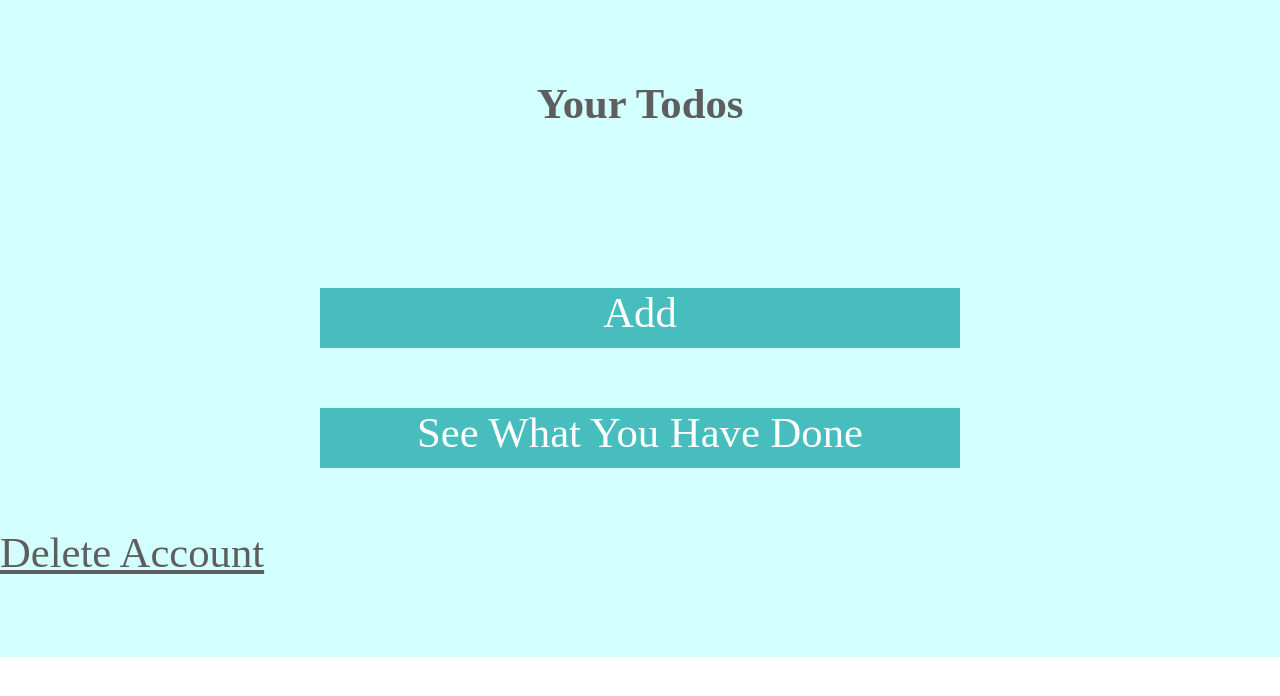
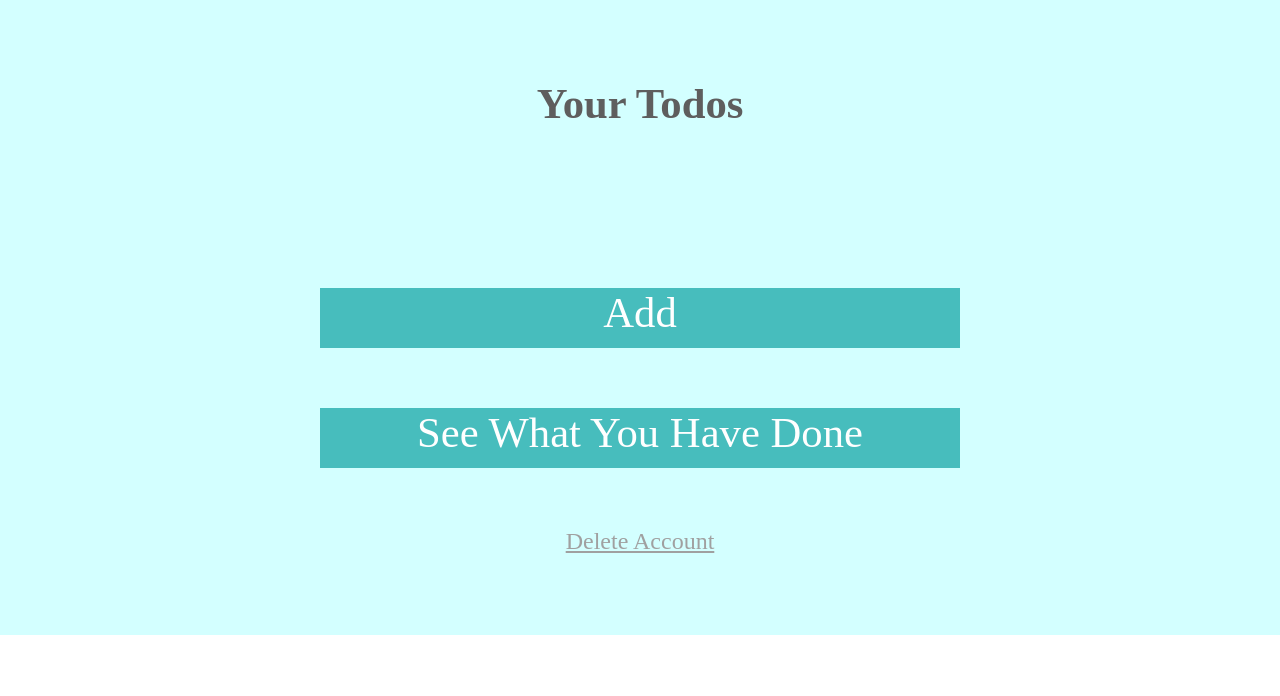
Before and after one commit to onion213/practice, a Flask app: template flask-todo/flask/flask-todo/templates/main/home.html in a window 1280 px wide. Shown: the part 81-777 px from the top of the page. Run offline with Flask 2, Linux system fonts and the light colour scheme; the template is opened without the code that fills it, so the values that code supplies are empty; some libraries are stand-ins or nearby versions.

Commit message:
flask-todo / improve css of delete button

```diff
--- a/flask-todo/flask/flask-todo/static/style.css
+++ b/flask-todo/flask/flask-todo/static/style.css
@@ -144,3 +144,10 @@ textarea {
     resize: vertical;
     font-size: 18pt;
 }
+
+a.exiting_button {
+    display: block;
+    text-align: center;
+    font-size: 18pt;
+    color: #a0a0a0;
+}
```
